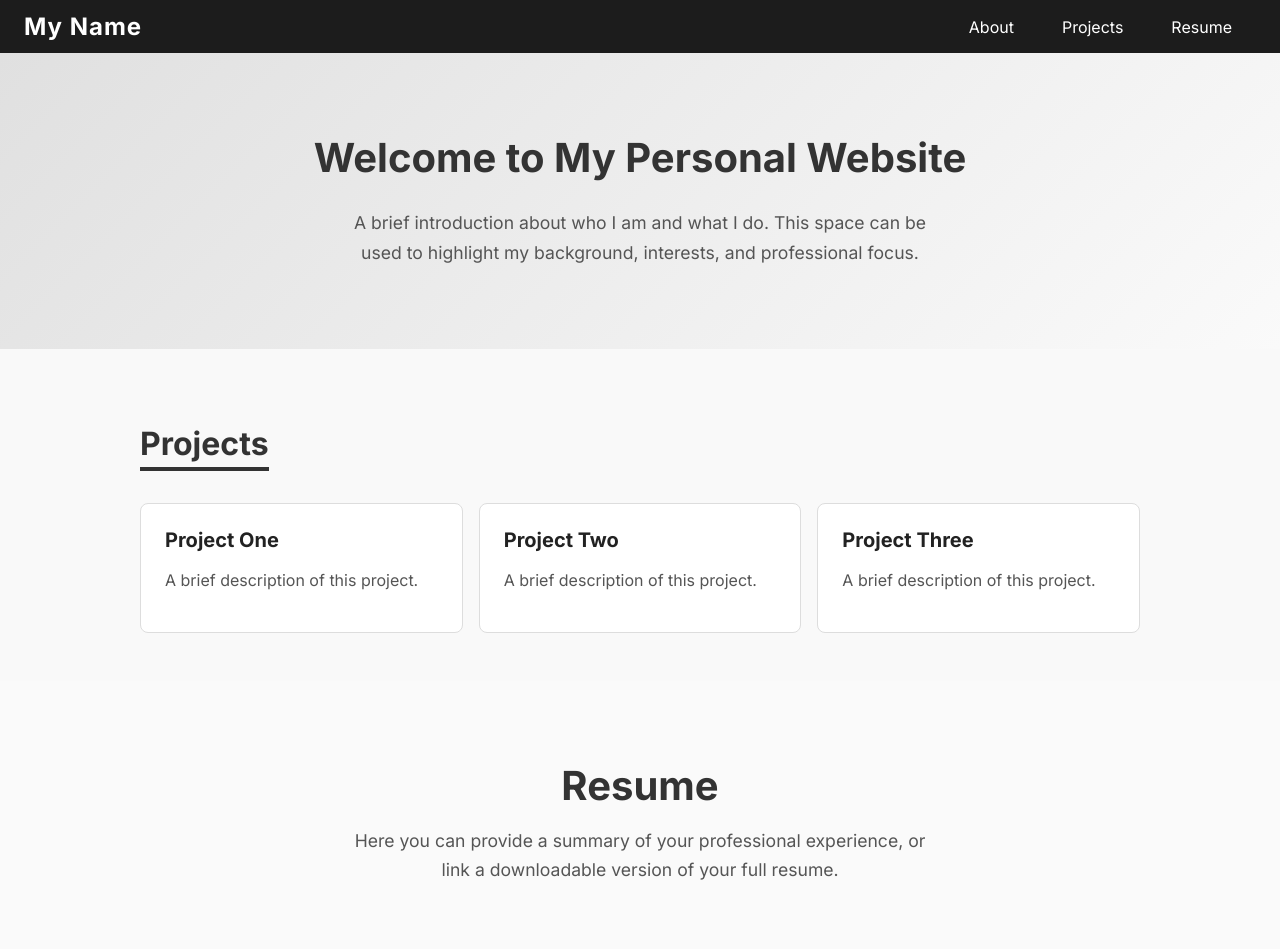
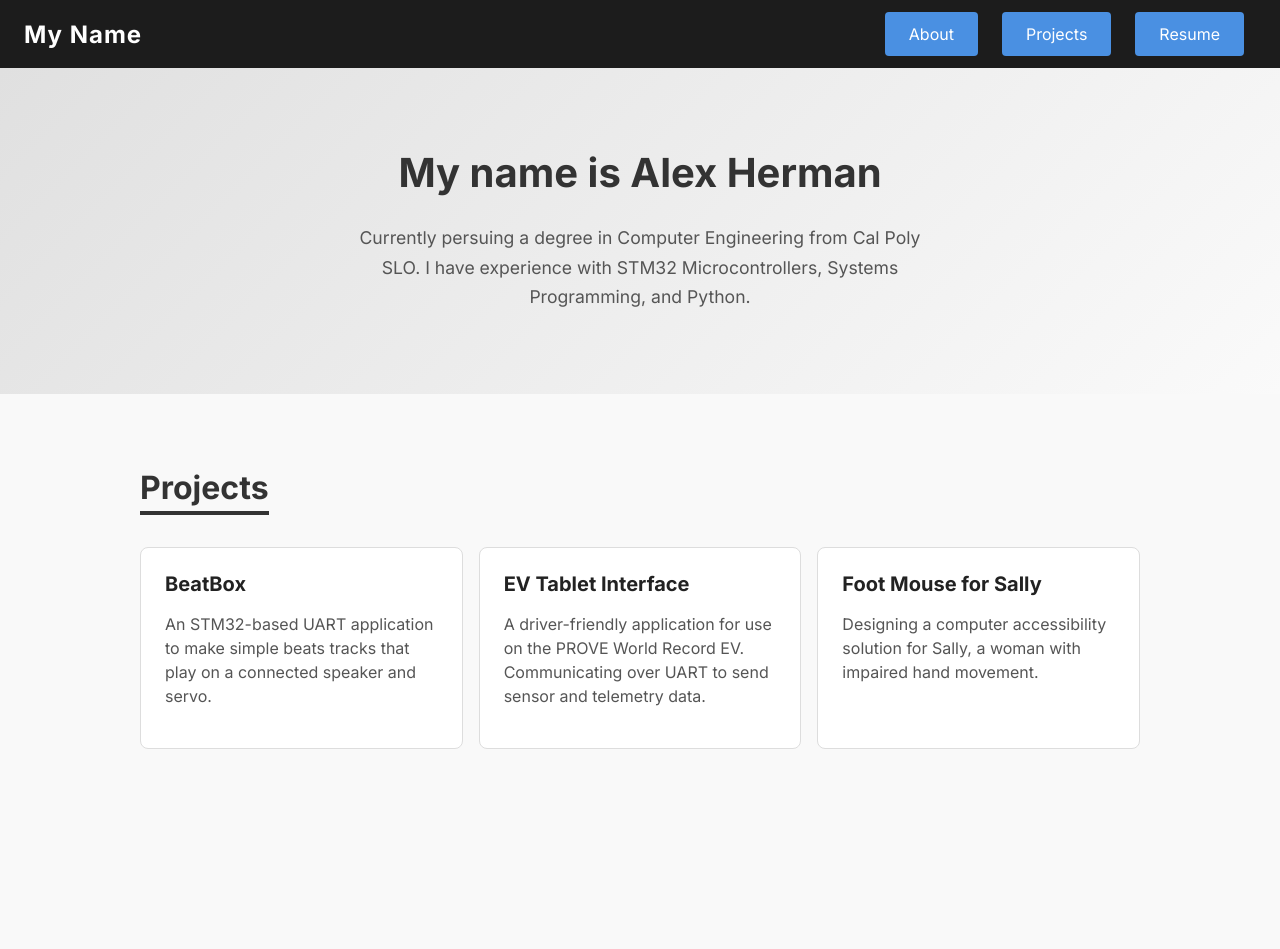
Before and after one commit to alexherman11/alexherman11.github.io, a plain HTML site: page index.html in a window 1280 px wide. After the commit the page ends 800 px from the top, so only its background shows below. Drawn offline with Linux system fonts and the light colour scheme.

```diff
--- a/index.html
+++ b/index.html
@@ -13,18 +13,18 @@
     <div class="logo">My Name</div>
     <nav>
         <ul>
-            <li><a href="#about" title="About">About</a></li>
-            <li><a href="#projects" title="Projects">Projects</a></li>
-            <li><a href="#resume" title="Resume">Resume</a></li>
+            <li><a href="about.html" title="About" class="header-button">About</a></li>
+            <li><a href="project.html" title="Projects" class="header-button">Projects</a></li>
+            <li><a href="resume.html" title="Resume" class="header-button">Resume</a></li>
         </ul>
     </nav>
 </header>
 
 <section class="hero" id="about">
-    <h1>Welcome to My Personal Website</h1>
+    <h1>My name is Alex Herman</h1>
     <p>
-        A brief introduction about who I am and what I do. This space can be
-        used to highlight my background, interests, and professional focus.
+        Currently persuing a degree in Computer Engineering from Cal Poly SLO. I have experience with
+        STM32 Microcontrollers, Systems Programming, and Python.
     </p>
 </section>
 
@@ -32,27 +32,23 @@
     <h2>Projects</h2>
     <div class="project-list">
         <div class="project">
-            <h3>Project One</h3>
-            <p>A brief description of this project.</p>
+            <h3>BeatBox</h3>
+            <p>An STM32-based UART application to make simple beats tracks that play on a connected
+                speaker and servo. </p>
         </div>
         <div class="project">
-            <h3>Project Two</h3>
-            <p>A brief description of this project.</p>
+            <h3>EV Tablet Interface</h3>
+            <p>A driver-friendly application for use on the PROVE World Record EV.
+                Communicating over UART to send sensor and telemetry data.</p>
         </div>
         <div class="project">
-            <h3>Project Three</h3>
-            <p>A brief description of this project.</p>
+            <h3>Foot Mouse for Sally</h3>
+            <p>Designing a computer accessibility solution for Sally, a woman with impaired hand movement.</p>
         </div>
     </div>
 </section>
 
-<section class="hero" id="resume">
-    <h1>Resume</h1>
-    <p>
-        Here you can provide a summary of your professional experience, or link
-        a downloadable version of your full resume.
-    </p>
-</section>
+
 
 </body>
 </html>
--- a/style.css
+++ b/style.css
@@ -122,27 +122,28 @@
     line-height: 1.5;
 }
 
-/* Resume Section */
-#resume {
-    padding: 4rem 1rem;
-    background: #fafafa;
-    text-align: center;
-}
+.header-button {
+    display: inline-block;
+    padding: 0.75em 1.5em;
+    background-color: #4A90E2; /* A nice, calm blue */
+    color: #fff;
+    font-size: 1em;
+    font-weight: 500;
+    text-decoration: none;
+    border-radius: 4px;
+    border: none;
+    cursor: pointer;
+    transition: background-color 0.3s ease, box-shadow 0.3s ease;
+  }
 
-#resume h1 {
-    font-size: 2.5rem;
-    font-weight: 700;
-    margin-bottom: 1rem;
-    color: #333;
-}
+  .header-button:hover {
+    background-color: #3a70b0; /* Slightly darker on hover */
+  }
 
-#resume p {
-    color: #555;
-    max-width: 600px;
-    margin: 0 auto;
-    line-height: 1.7;
-    font-size: 1.1rem;
-}
+  .header-button:active {
+    background-color: #345d90; /* Even darker on active press */
+    box-shadow: inset 0 2px 4px rgba(0,0,0,0.2);
+  }
 
 /* Responsive Design */
 @media (max-width: 768px) {
```
Also changed, not shown: resume.html (added, +20 -0 lines), 1 other file.
